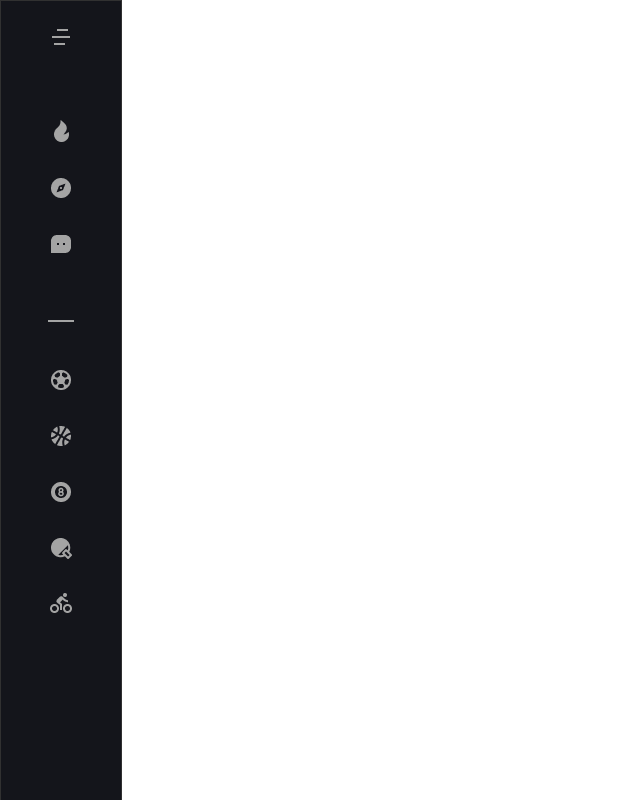
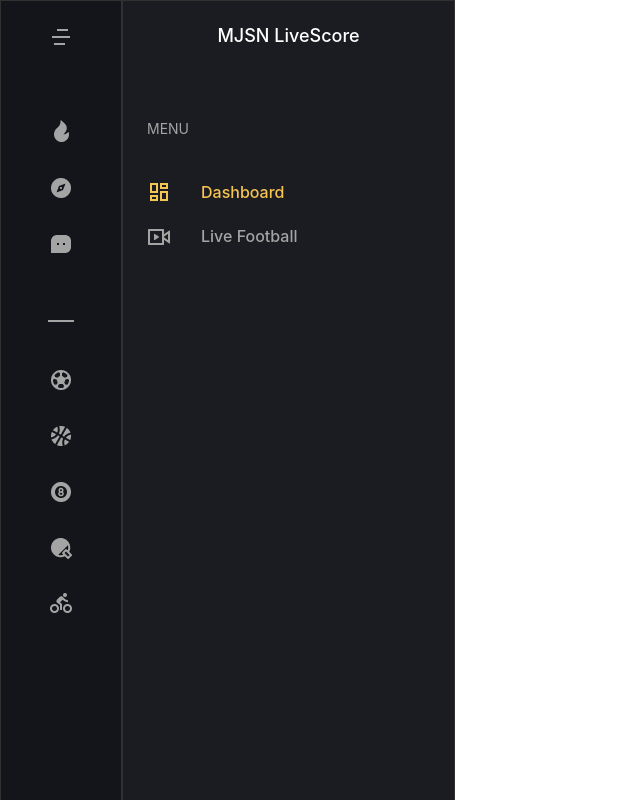
Before and after one commit to mjsnprogramming/livescore, a React (Create React App) app: page / in a window 1280 px wide. Shown: the top 800 px of the page, without its empty margins (0-640 px from the left). Built offline with nearby package versions, Linux system fonts and the light colour scheme.

Commit message:
dashboard links

```diff
--- a/src/components/Home.js
+++ b/src/components/Home.js
@@ -1,4 +1,5 @@
 import '../styles/Home.scss';
+import {Link} from 'react-router-dom';
 import MenuVector from '../images/Menu.png';
 import FlameVector from '../images/Flame.png';
 import CompassVector from '../images/Compass.png';
@@ -10,6 +11,9 @@ import TableTennisVector from '../images/TableTennis.png';
 import CyclingVector from '../images/Cycling.png';
 import InfoVector from '../images/Info.png';
 import CommentaryVector from '../images/Commentary.png';
+import DashboardVector from '../images/Dashboard.png';
+import LiveVector from '../images/Live.png';
+
 
 function Home() {
     return (
@@ -31,6 +35,15 @@ function Home() {
                 <img src = {CommentaryVector} id = "commentaryVector"/>
             </div>
 
+            <div id = "dashboard">
+                <span>MJSN LiveScore</span>
+                <span>MENU</span>
+                <img src = {DashboardVector} id = "dashboardVector"/>
+                <li><Link to = "/" className = "links">Dashboard</Link></li>
+                <img src = {LiveVector} id = "liveVector"/>
+                <li><Link to = "/Live">Live Football</Link></li>
+            </div>
+
         </div>
     )
 }
--- a/src/styles/Home.scss
+++ b/src/styles/Home.scss
@@ -1,4 +1,19 @@
-
+$inter: 'Inter', sans-serif;
+@mixin dashboardLinks() {
+    font-family: $inter;
+    font-weight: 500;
+    font-size: 16px;
+    line-height: 19px;
+    margin-left: 54px;
+    cursor: pointer;
+    list-style-type: none;
+    position: absolute;
+}
+@mixin dashboardImages() {
+    width: 24px;
+    height: 24px;
+    position: absolute;
+}
 #navbar {
     width: 72px;
     height: 1012px;
@@ -10,6 +25,7 @@
     gap: 285px;
     background-color: #14151B;
     border: 1px solid #313131;
+    float: left;
     img {
         cursor: pointer;
     }
@@ -61,3 +77,59 @@
     position: absolute;
     top: 960px;
 }
+#dashboard {
+    width: 283px;
+    height: 1012px;
+    display: flex;
+    flex-direction: column;
+    padding: 24px 24px 28px;
+    gap: 16px;
+    background-color: #1B1C21;
+    border: 1px solid #313131;
+    span:nth-child(1) {
+        font-family: $inter;
+        font-weight: 500;
+        font-size: 18px;
+        line-height: 22px;
+        display: flex;
+        margin-left: 56px;
+        color: #FFFFFF;
+        position: relative;
+        display: block;
+        margin: 0 auto;
+    }
+    span:nth-child(2) {
+        font-family: $inter;
+        font-weight: 400;
+        font-size: 14px;
+        line-height: 17px;
+        color: #A4A4A4;
+        position: absolute;
+        top: 120px;
+    }
+    #dashboardVector {
+        @include dashboardImages;
+        top: 180px;
+    }
+    li:nth-child(4) {
+        @include dashboardLinks;
+        top: 183px;
+        a {
+            color: #F5C451;
+        }
+    }
+    #liveVector {
+        @include dashboardImages;
+        top: 225px;
+    }
+    li:nth-child(6) {
+        @include dashboardLinks;
+        top: 227px;
+        a {
+            color: #A4A4A4;
+        }
+    }
+}
+a {
+    text-decoration: none;
+}
```
Also changed, not shown: src/images/Dashboard.png (added), src/images/Live.png (added).
